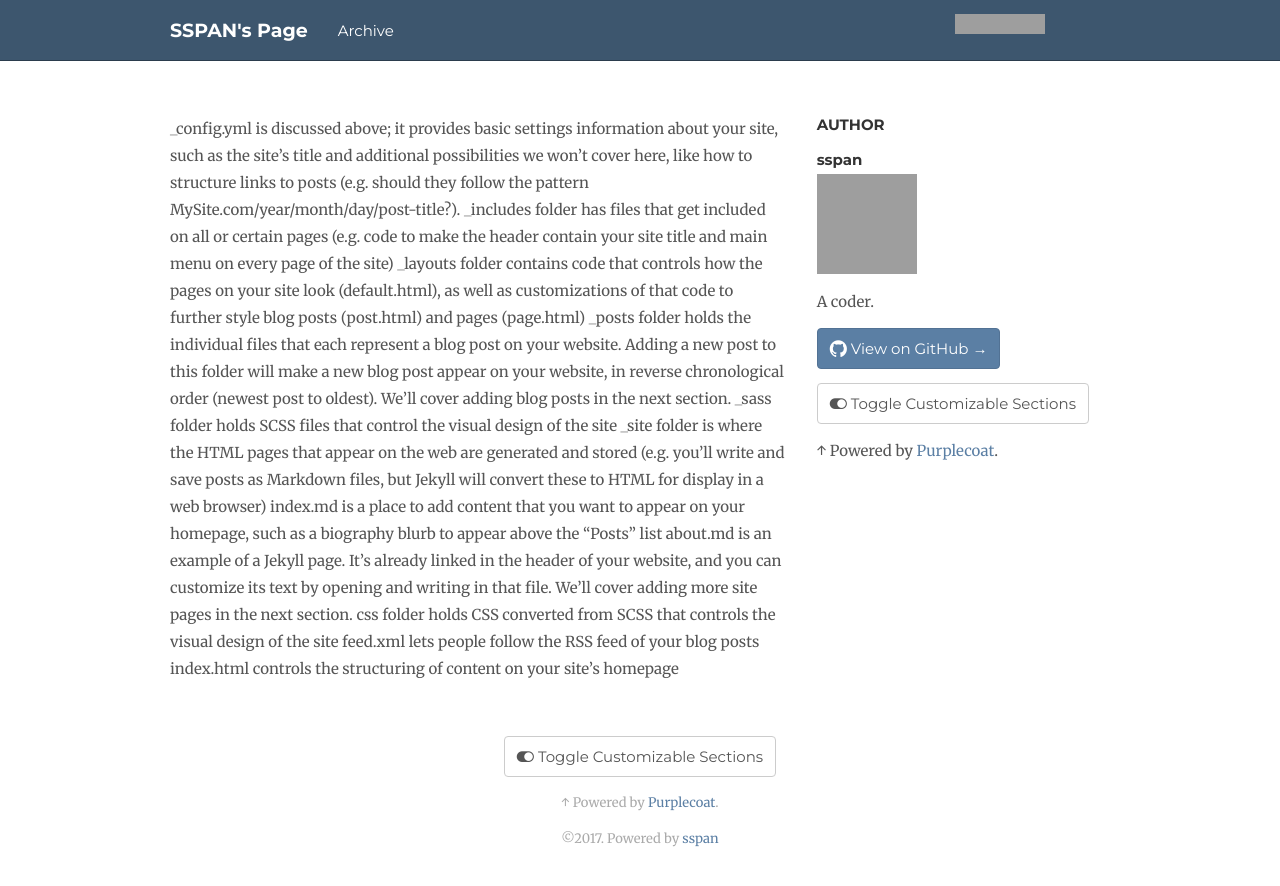
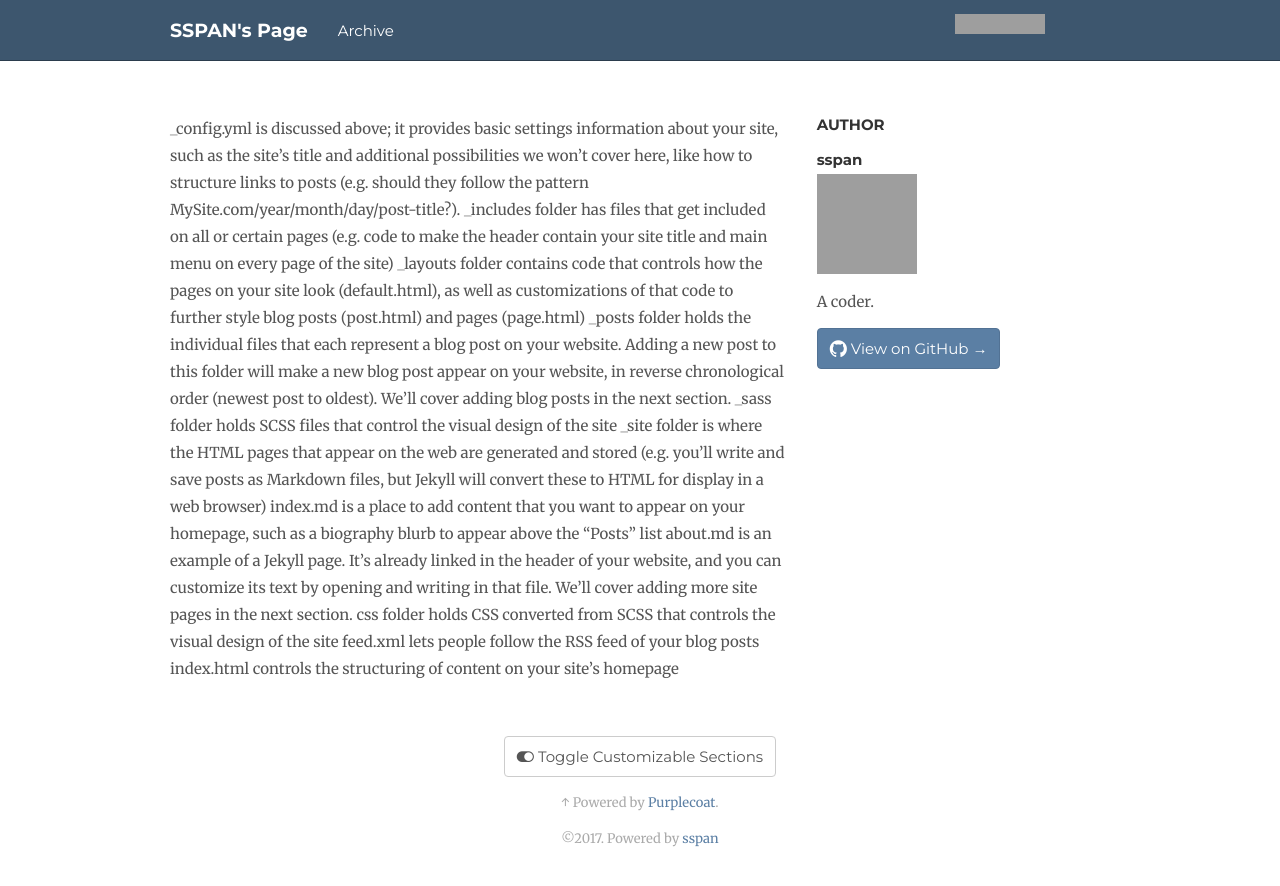
Before and after one commit to dennyxi/sspantz.github.io, a Jekyll site: the page built from help.md, in a window 1280 px wide, cut to the strip 0-886 px from the top of the page. Built offline with Jekyll 4.4.1, drawn with Linux system fonts in a browser that asks for light colours; nearby versions of some CDN libraries; our own code applies the rules of GitHub Pages for plain Markdown files; comment, search, counter and statistics services are not loaded; grey boxes are pictures that could not be loaded.

Commit message:
Update sidebar.html

```diff
--- a/_includes/sidebar.html
+++ b/_includes/sidebar.html
@@ -14,7 +14,3 @@
 
   <p><a href="https://github.com/sspantz" target="_blank" class="btn btn-primary"><i class="fa fa-github fa-lg"></i> View on GitHub &rarr;</a></p>
 </div>
-
-<p><button data-purplecoat-toggle="shiori" class="btn btn-default"><i class="fa fa-toggle-on"></i> Toggle Customizable Sections</button></p>
-
-<p>&uarr; Powered by <a href="http://ellekasai.github.io/purplecoat.js" target="_blank">Purplecoat</a>.</p>
```
